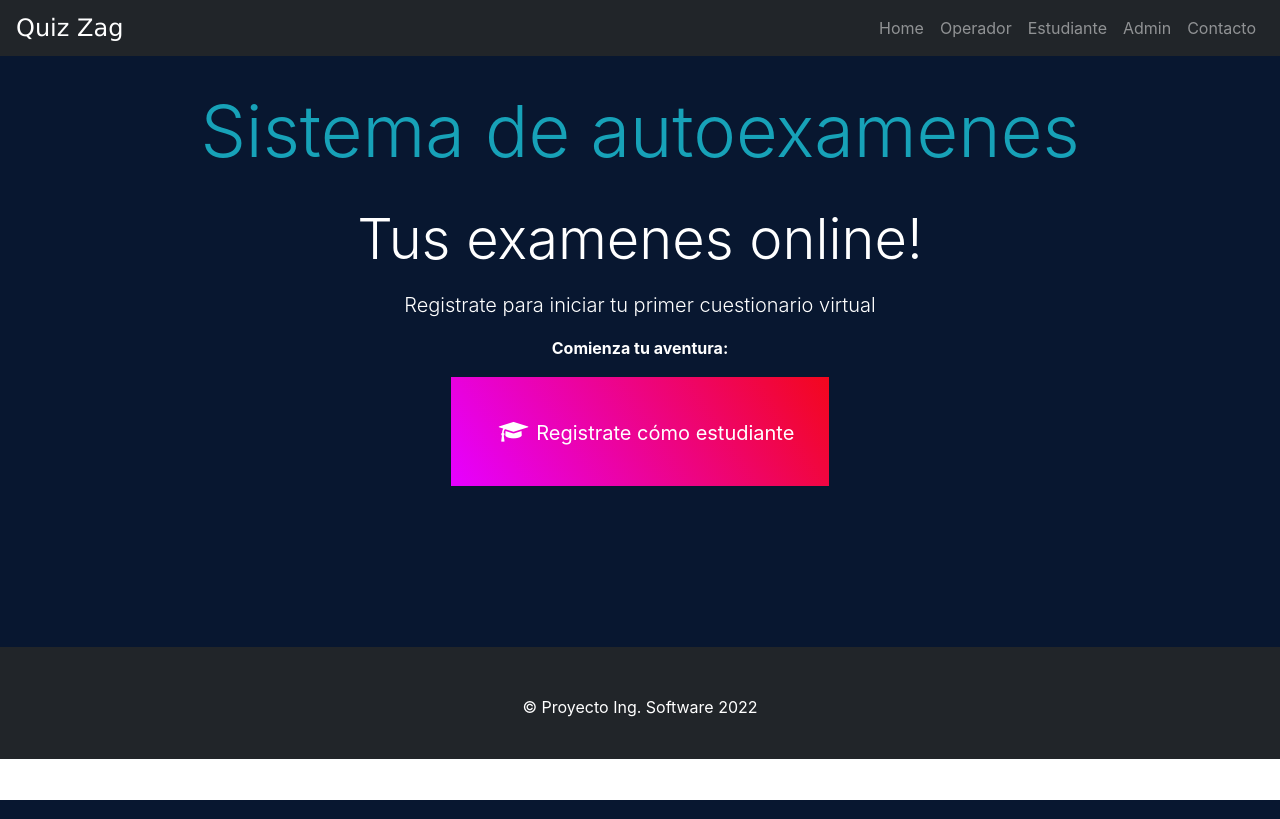
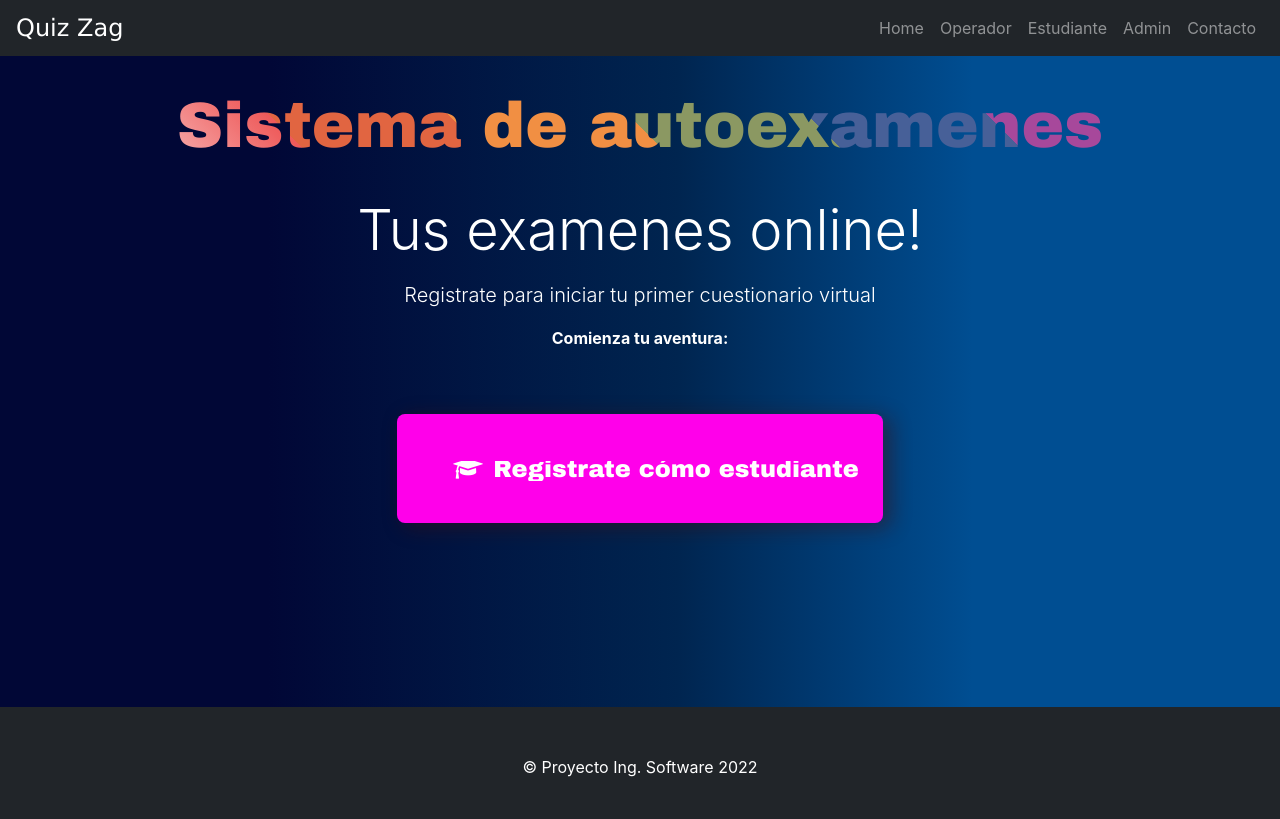
Before and after one commit to jamviz/quiz, a Django app: page / in a window 1280 px wide. Run offline with Django 3.2, Linux system fonts and the light colour scheme; some libraries are stand-ins or nearby versions.

Commit message:
Update index.html

```diff
--- a/templates/exam/index.html
+++ b/templates/exam/index.html
@@ -5,7 +5,7 @@
 <style>
   .jumbotron{
     margin-bottom: 0px;
-    background-color: #081730!important;
+    background: linear-gradient(90deg, rgba(1,7,54,1) 21%, rgba(0,37,80,1) 53%, rgba(0,78,146,1) 76%)!important;
     margin-bottom: 0rem !important;
   }
   .btn-info {
@@ -16,22 +16,153 @@
   #dos{
     color: white;
   }
+/*---------------------------------------------------------------------------------------------------*/
+  .gradient-text {
+    background-color: #ff0000;
+
+    background-image: linear-gradient(
+          45deg,
+          #f8bcbc 1%,
+          #ee5959 16.666%,
+          #E16541 16.666%,
+          #E16541 33.333%,
+          #F18F43 33.333%,
+          #F18F43 50%,
+          #8B9862 50%,
+          #8B9862 66.666%,
+          #476098 66.666%,
+          #476098 83.333%,
+          #A7489B 83.333%);
+
+    background-size: 100%;
+    background-repeat: repeat;
+
+    -webkit-background-clip: text;
+    -webkit-text-fill-color: transparent;
+
+    animation: rainbow-text-simple-animation-rev 0.75s ease forwards;
+  }
+
+  .gradient-text:hover{
+    animation: rainbow-text-simple-animation 0.5s ease-in forwards;
+  }
+
+  @keyframes rainbow-text-simple-animation-rev {
+    0% {background-size: 650%;}
+    40% {background-size: 650%;}
+    100% {background-size: 100%;}
+  }
+
+  @keyframes rainbow-text-simple-animation {
+    0% {background-size: 100%;}
+    80% {background-size: 650%;}
+    100% {background-size: 650%;}
+  }
+
+  h2 {
+    font-family: "Archivo Black", sans-serif;
+    font-weight: 800;
+    font-size: 4em!important;
+    text-align: center;
+    margin-bottom: 0;
+    margin-bottom: -0.25em;
+    display: block;
+    margin-left: auto;
+    margin-right: auto;
+    cursor: pointer;
+    width: 1000px;
+  }
+
+  /*--------------------------------------------------------------------------------*/
 
 
+  .gradient-text2 {
+    background-image: linear-gradient(
+      45deg,
+      #ffffff 50%,
+      #461140 50%
+    );
+
+    background-size: 270%;
+    background-repeat: repeat;
+    background-position: top right;
+
+    -webkit-background-clip: text;
+    -webkit-text-fill-color: transparent;
+    -moz-background-clip: text;
+    -moz-text-fill-color: transparent;
+
+
+    animation: button-animation 0.65s 0.15s ease-out forwards;
+  }
+
+  b:hover, a:hover span{
+    animation: button-animation-rev 0.65s ease-out forwards;
+  }
+
+  b:hover {
+    box-shadow: 3px 2px 10px 1px rgb(51, 1, 1);
+    transition: 0.5s;
+  }
+
+  @keyframes button-animation {
+    0% {background-position: top right;}
+    100% {background-position: top left;}
+  }
+
+  @keyframes button-animation-rev {
+    0% {background-position: top left;}
+    100% {background-position: top right;}
+  }
+
+  b {
+    margin-top: 4em;
+    margin-left: auto;
+    margin-right: auto;
+    background-image: linear-gradient(45deg,  rgb(255, 0, 234) 50%,rgba(243,7,29) 50%);
+    background-size: 270%;
+    background-repeat: repeat;
+    background-position: top right;
+    animation: button-animation 0.65s 0.15s ease-out forwards;
+    display: table;
+    border-radius: 0.5em;
+    text-decoration: none;
+    box-shadow: 7px 4px 20px 1px rgba(65, 13, 13, 0.466);
+    padding: 0.5em 0;
+    cursor: pointer;
+  }
+
+  b span {
+    font-family: "Archivo Black", sans-serif;
+    font-weight: normal;
+    font-size: 1.5em;
+    text-align: center;
+    margin-bottom: 0;
+    margin-bottom: -0.25em;
+    width: 100%;
+    padding: 0 1em;
+  }
+
+  /*.-----------------------------------------------------------------------------------*/
 </style>
 <body>
   {% include "exam/navbar.html" %}
 <br>
 <section id="section-jumbotron" class="jumbotron jumbotron-fluid d-flex justify-content-center align-items-center">
   <div class="container text-center">
-    <h2 class="display-3 text-info" style="color: #0b0c0c;">Sistema de autoexamenes</h2>
+    <h2 class="gradient-text">Sistema de autoexamenes</h2>
+    <link href="https://fonts.googleapis.com/css?family=Archivo+Black&display=swap" rel="stylesheet">
     <br>
     <p class="display-4 d-none d-sm-block " id="dos">Tus examenes online!</p>
     <p class="lead" id="dos">Registrate para iniciar tu primer cuestionario virtual</p>
 
 
     <p id="dos"><strong> Comienza tu aventura:</strong></p>
-    <a href="/student/studentsignup" class="btn btn-lg btn-info" style="padding-right: 35px; border-radius: 0%;"><i class="fa fa-graduation-cap" aria-hidden="true"></i> Registrate cómo estudiante</a>
+    <b>
+      <a href="/student/studentsignup" class="gradient-text2">
+        <span><i class="fa fa-graduation-cap" aria-hidden="true"></i> Registrate cómo estudiante</span>
+      </a>
+    </b>
 
     <br><br><br><br><br>
   </div>
```
